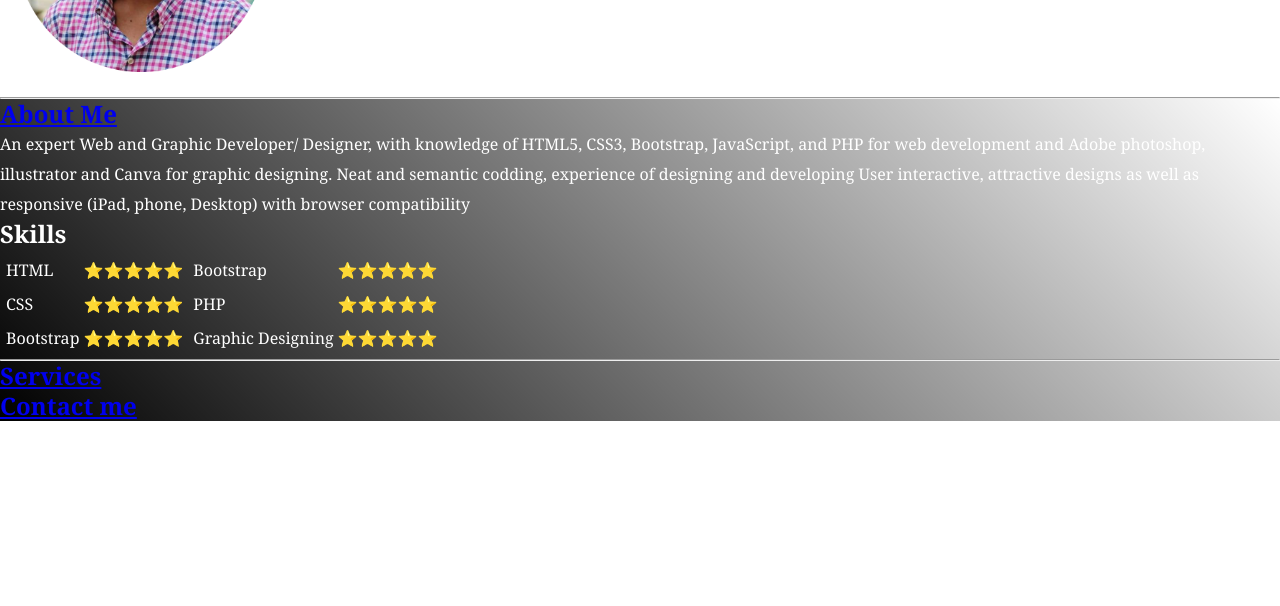
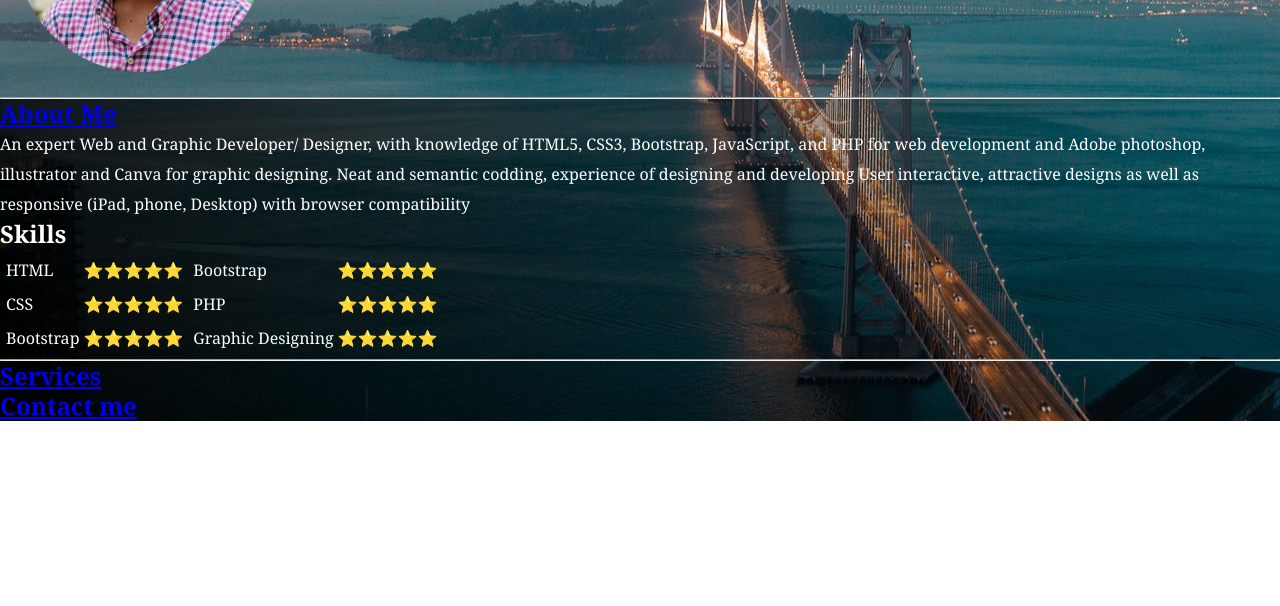
Before and after one commit to Pervez121/profile, a plain HTML site: page index.html in a window 1280 px wide. Shown: the part 194-800 px from the top of the page. Drawn offline with Linux system fonts and the light colour scheme.

Commit message:
edit image url
Image URL was wrong, edited.

```diff
--- a/style.css
+++ b/style.css
@@ -14,7 +14,7 @@
 
 
 .main{
-    background-image: url(cool.png);
+    background-image: url(images/cool.png);
     background-position: center;
     font-family: Georgia, 'Times New Roman', Times, serif;
     color: rgb(255, 255, 255);
```
